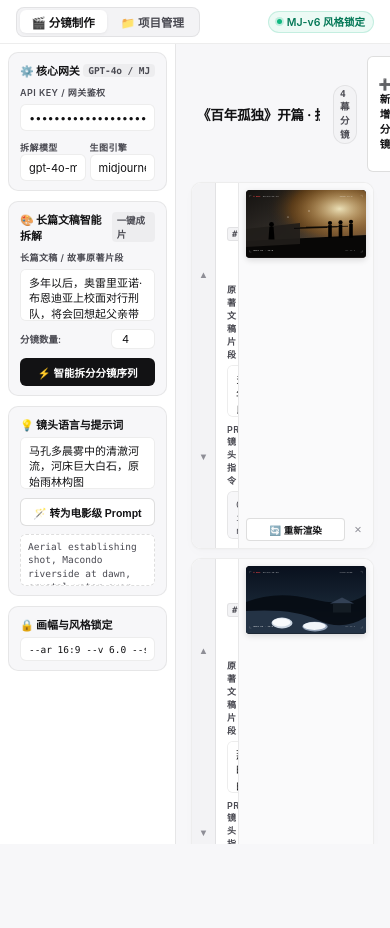
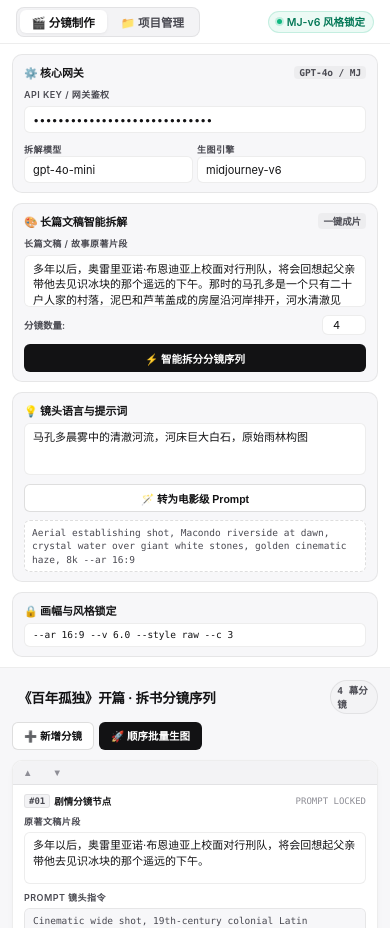
Before and after one commit to 579lvv/resume, a plain HTML site: page vibecoding作品/自媒体拆书生图/demo.html in a window 390 px wide. Shown: the top 928 px of the page. Before the commit the page ends 844 px from the top, so only its background shows below. Drawn offline with Linux system fonts and the light colour scheme.

Commit message:
分镜工作台demo：移动端三栏改纵向堆叠，解除100vh锁高，模块全宽呈现

```diff
--- a/vibecoding作品/自媒体拆书生图/demo.html
+++ b/vibecoding作品/自媒体拆书生图/demo.html
@@ -512,9 +512,33 @@
         ::-webkit-scrollbar-thumb:hover { background: rgba(0,0,0,0.22); }
 
         @media (max-width: 680px) {
-            .sidebar { width: 175px; padding: 8px; }
-            .scene-frame { width: 135px; }
-            .proj-title-input { width: 135px; }
+            /* 移动端：解除 100vh 应用锁高，整页自然滚动，三栏改纵向堆叠，每个模块全宽呈现 */
+            body { height: auto; min-height: 100vh; overflow: auto; }
+            .layout { flex-direction: column; overflow: visible; }
+            .sidebar {
+                width: auto;
+                overflow: visible;
+                padding: 10px 12px;
+                box-shadow: none;
+                border-bottom: 1px solid var(--border);
+            }
+            .page { overflow-y: visible; padding: 12px 12px 28px; }
+            .ws-toolbar { flex-wrap: wrap; row-gap: 8px; }
+            .proj-title-group { width: 100%; }
+            .proj-title-input { width: 100%; }
+
+            /* 分镜卡内部：序号条横置、文字区全宽、画面全宽 16:9 */
+            .scene-card { flex-direction: column; }
+            .scene-gutter {
+                width: auto; flex-direction: row; align-items: center;
+                border-right: none; border-bottom: 1px solid var(--border);
+            }
+            .gutter-btn { flex: 0 0 auto; padding: 6px 10px; }
+            .scene-frame {
+                width: 100%;
+                border-left: none; border-top: 1px solid var(--border);
+                padding: 10px;
+            }
         }
     </style>
 </head>
```
